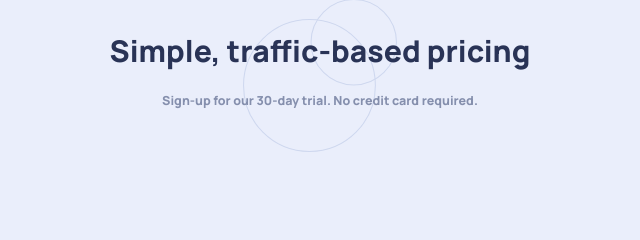
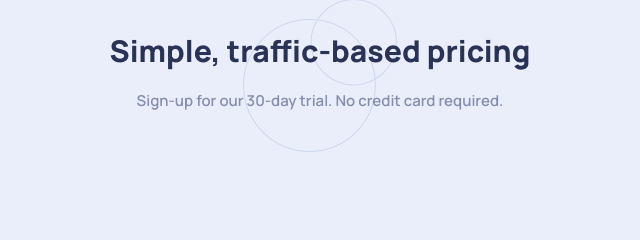
Before and after one commit to derian-rods/Interactive-pricing-component, a plain HTML site: page index.html in a window 1280 px wide. Shown: the part 132-372 px from the top of the page, 320-960 px from the left. Drawn offline with Linux system fonts and the light colour scheme.

Commit message:
💚  fix html

```diff
--- a/index.html
+++ b/index.html
@@ -12,7 +12,7 @@
     <div class="container">
             <header>
                 <h1 class="header__tittle">Simple, traffic-based pricing</h1>
-                <h5 class="header__subtittle">Sign-up for our 30-day trial. No credit card required.</h5>
+                <h54class="header__subtittle">Sign-up for our 30-day trial. No credit card required.</h54class=>
             </header>
             <main>
                 <div class="card">
```
